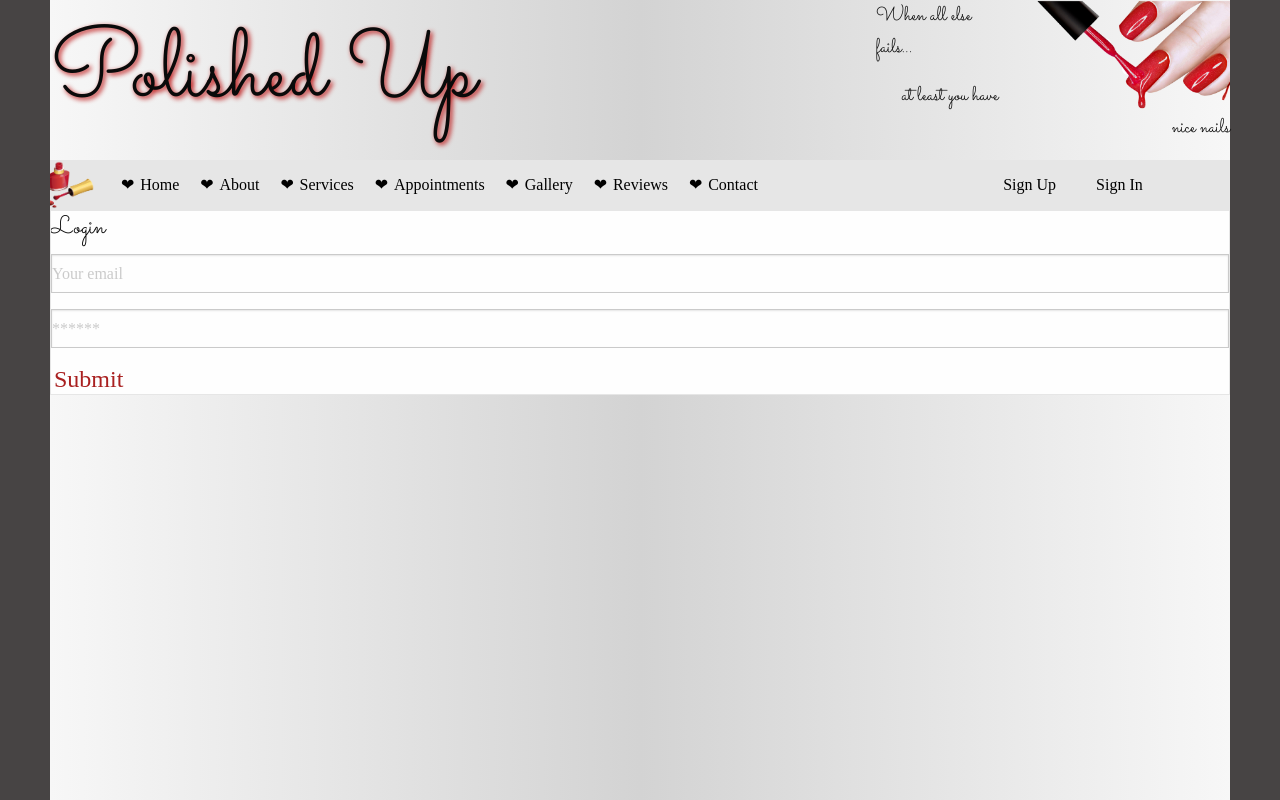
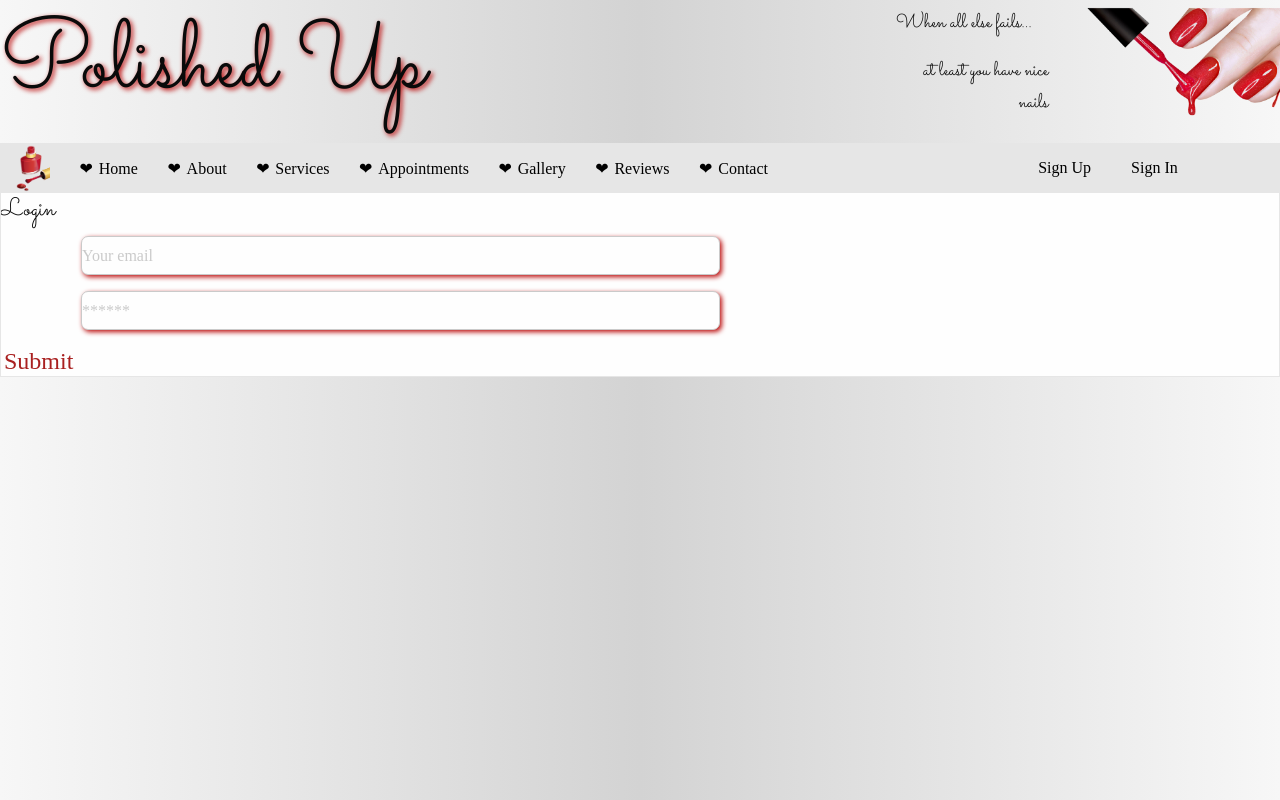
Before and after one commit to anthonyero/salon-services, a React (Vite) app in the folder client/: page /login in a window 1280 px wide. Built offline with nearby package versions, Linux system fonts and the light colour scheme; a web font is replaced by a local one.

Commit message:
updating styles on sign up sheet and overall look of media query

```diff
--- a/client/src/App.css
+++ b/client/src/App.css
@@ -1,9 +1,7 @@
 #root {
 width: 100%;
-margin-left: 50px;
-margin-right: 50px;
-  padding: 2rem;
-  background: linear-gradient( to right, #f7f7f7, lightgray, #f7f7f7)
+  background: linear-gradient( to right, #f7f7f7, lightgray, #f7f7f7);
+background-color: #f7f7f7;
 }
 
 .logo {
@@ -46,3 +44,10 @@ color: black;
 .read-the-docs {
   color: #888;
 }
+
+
+@media (max-width: 768px) {
+  #root{
+    margin: 0 !important;
+  }
+}
--- a/client/src/components/Navbar.css
+++ b/client/src/components/Navbar.css
@@ -41,10 +41,13 @@ text-align: right;
   overflow: hidden;
 margin-bottom: -50px;
 }
+
 .title-bar {
   display: none;
   justify-content: space-between;
   align-items: left;
+  width: 100%;
+
 }
 
 .menu-icon {
@@ -56,6 +59,7 @@ margin-bottom: -50px;
   justify-content: center; /* Centering content horizontally */
   align-items: center;
   flex-wrap: wrap;
+  width: 100%;
 }
 .top-bar-left{
   width: 60%;
@@ -76,6 +80,7 @@ margin-bottom: -50px;
     height: auto; /* Maintains the aspect ratio */
     margin: 0;
     border: none;
+    margin-left: 50px;
   }
   .thumbnail-container {
     width: 50px; /* Adjust the size as needed */
@@ -102,7 +107,7 @@ margin-bottom: -50px;
 .menu {
   display: flex;
   list-style: none;
-  justify-content: center; /* Centering menu items */
+  justify-content: center;
   align-items: center;
   flex-grow: 1;
 }
@@ -124,6 +129,17 @@ a:hover {
   color: #a72121 !important;
 }
 
+.sticky-container {
+  position: relative;
+}
+
+.sticky {
+  position: relative;
+  z-index: 0;
+  transform: translate3d(0, 0, 0);
+  top: 1px;
+}
+
 /* Media query for small screens */
 @media (max-width: 768px) {
   .sticky-nav {
@@ -142,6 +158,10 @@ a:hover {
     flex-direction: column;
     align-items: flex-start;
   }
+  .top-bar-right{
+    display: flex;
+    justify-content: space-between;
+  }
   .dropdown-menu {
     flex-direction: column;
     display: none;
@@ -151,15 +171,10 @@ a:hover {
     display: flex;
   }
   .menu {
-    flex-direction: column;
-    display: none;
     width: 100%;
   }
-  .menu.active {
-    display: flex;
-  }
   .menu li {
-    margin-left: 0;
+      margin-left: 0;
     width: 100%;
     text-align: center;
     margin-bottom: 10px;
--- a/client/src/components/Navbar.jsx
+++ b/client/src/components/Navbar.jsx
@@ -2,6 +2,7 @@ import React, { useState, useEffect } from 'react';
 import { Link } from 'react-router-dom';
 import './Navbar.css';
 import Auth from '../utils/auth';
+
 
 const Navbar = () => {
   const styles = {
@@ -55,8 +56,8 @@ const Navbar = () => {
             </button>
           </div>
         )}
-        <div className={`top-bar ${menuOpen ? 'active' : ''}`}>
-            <div className="top-bar-left">
+        <div className={`top-bar sticky ${menuOpen ? 'active' : ''}`} data-sticky data-margin-top="0">
+            <div className="top-bar-left" >
               <ul className={`dropdown-menu ${menuOpen ? 'active' : ''}`}>
                 <li className="thumbnail-container">
                   <img src="/img/red4.jpg" alt="thmbnail" className='thmbnail' />
--- a/client/src/index.css
+++ b/client/src/index.css
@@ -6,7 +6,6 @@
   font-weight: 400;
   color-scheme: light dark;
   color: rgba(0, 0, 0, 0.87);
-  background-color: #4f4b4b !important;
   font-synthesis: none;
   text-rendering: optimizeLegibility;
   -webkit-font-smoothing: antialiased;
@@ -61,17 +60,7 @@ button:focus-visible {
   outline: 4px auto -webkit-focus-ring-color;
 }
 
-.btn-block{
-  font-size: 1.5em;
-  color: #a92020;
-  border-radius: 10px;
-margin: 3px;
-padding: 2px;
-}
 
-.btn-block:hover {
-background-color: lightgray;
-}
 
   .windsong-regular {
     font-family: "WindSong", cursive;
@@ -100,42 +89,11 @@ background-color: lightgray;
     display: flex;
 
   }
-
-@include foundation-sticky {
-  .sticky-container {
-    position: relative;
-  }
-
-  .sticky {
-    position: relative;
-    z-index: 0;
-    transform: translate3d(0, 0, 0);
-  }
-
-  .sticky.is-stuck {
-    position: fixed;
-    z-index: 5;
-    width: 100%;
-
-    &.is-at-top {
-      top: 0;
-    }
-
-    &.is-at-bottom {
-      bottom: 0;
+  @media (max-width: 768px) {
+    :root{
+      margin: 0 !important;
     }
   }
-
-  .sticky.is-anchored {
-    position: relative;
-    right: auto;
-    left: auto;
-
-    &.is-at-bottom {
-      bottom: 0;
-    }
-  }
-}
 
 @media (prefers-color-scheme: light) {
   :root {
--- /dev/null
+++ b/client/src/pages/Signup.css
@@ -0,0 +1,17 @@
+.form-input{
+    margin-left: 5em !important;
+    max-width: 50%;
+    border-radius: 7px !important;
+    box-shadow: 2px 2px 5px #bb0b0b !important;
+}
+.btn-block{
+    font-size: 1.5em;
+    color: #a92020;
+    border-radius: 7px !important;
+  margin: 3px;
+  padding: 2px;
+  }
+
+  .btn-block:hover {
+  background-color: lightgray;
+  }
--- a/client/src/pages/Signup.jsx
+++ b/client/src/pages/Signup.jsx
@@ -5,6 +5,7 @@ import { useMutation } from '@apollo/client';
 import { ADD_USER } from '../utils/mutations';
 
 import Auth from '../utils/auth';
+import './Signup.css';
 
 const Signup = () => {
   const [formState, setFormState] = useState({
@@ -57,7 +58,7 @@ const Signup = () => {
     <main className="flex-row justify-center mb-4">
       <div className="col-12 col-lg-10">
         <div className="card">
-          <h4 className="card-header bg-dark text-light p-2">Sign Up</h4>
+          <h2 className="card-header bg-dark text-light p-2">Sign Up</h2>
           <div className="card-body">
             {data ? (
               <p>
--- a/client/src/styles/foundation.scss
+++ b/client/src/styles/foundation.scss
@@ -29,6 +29,7 @@ body {
     position: relative;
     z-index: 0;
     transform: translate3d(0, 0, 0);
+    top: 1px;
   }
 
   .sticky.is-stuck {
```
